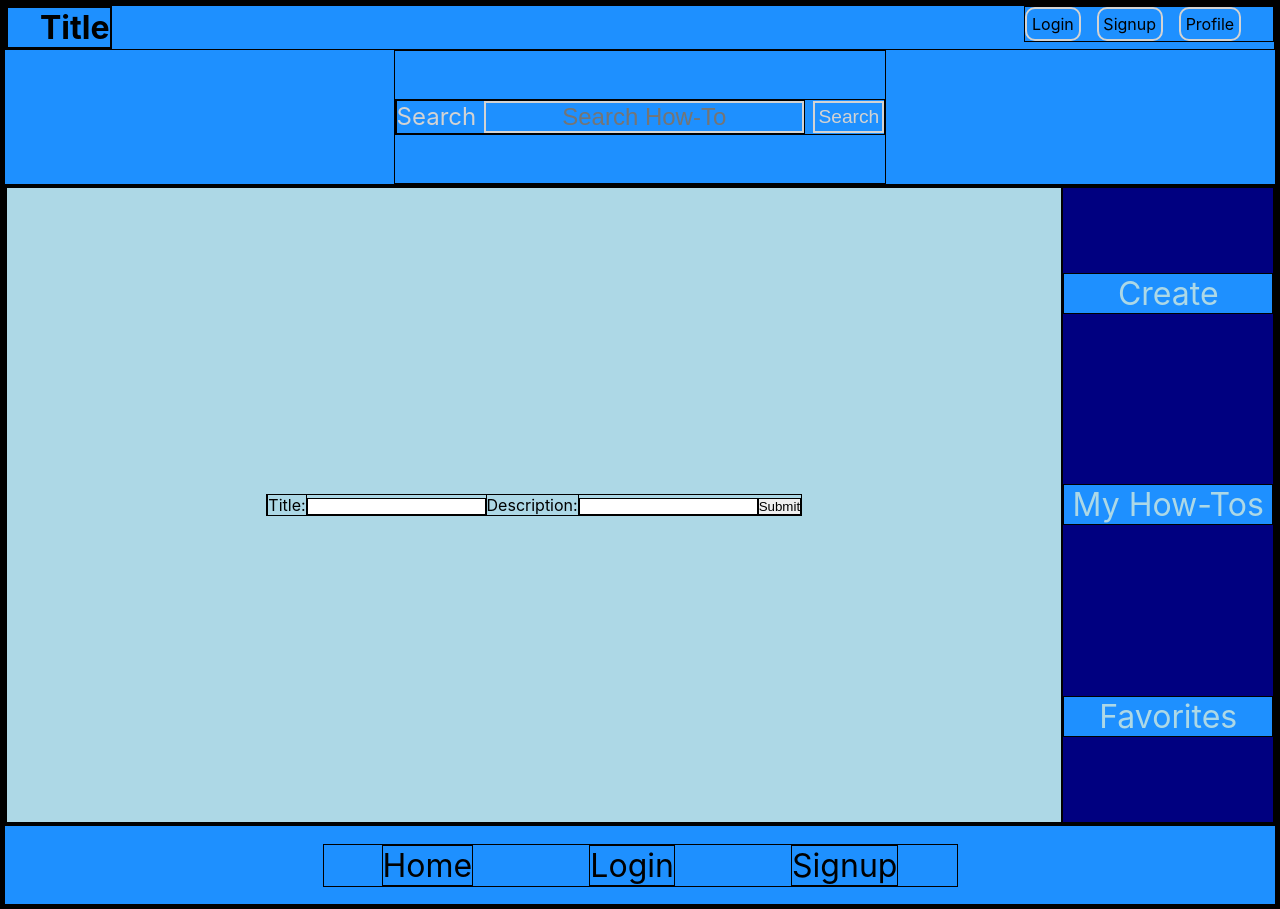
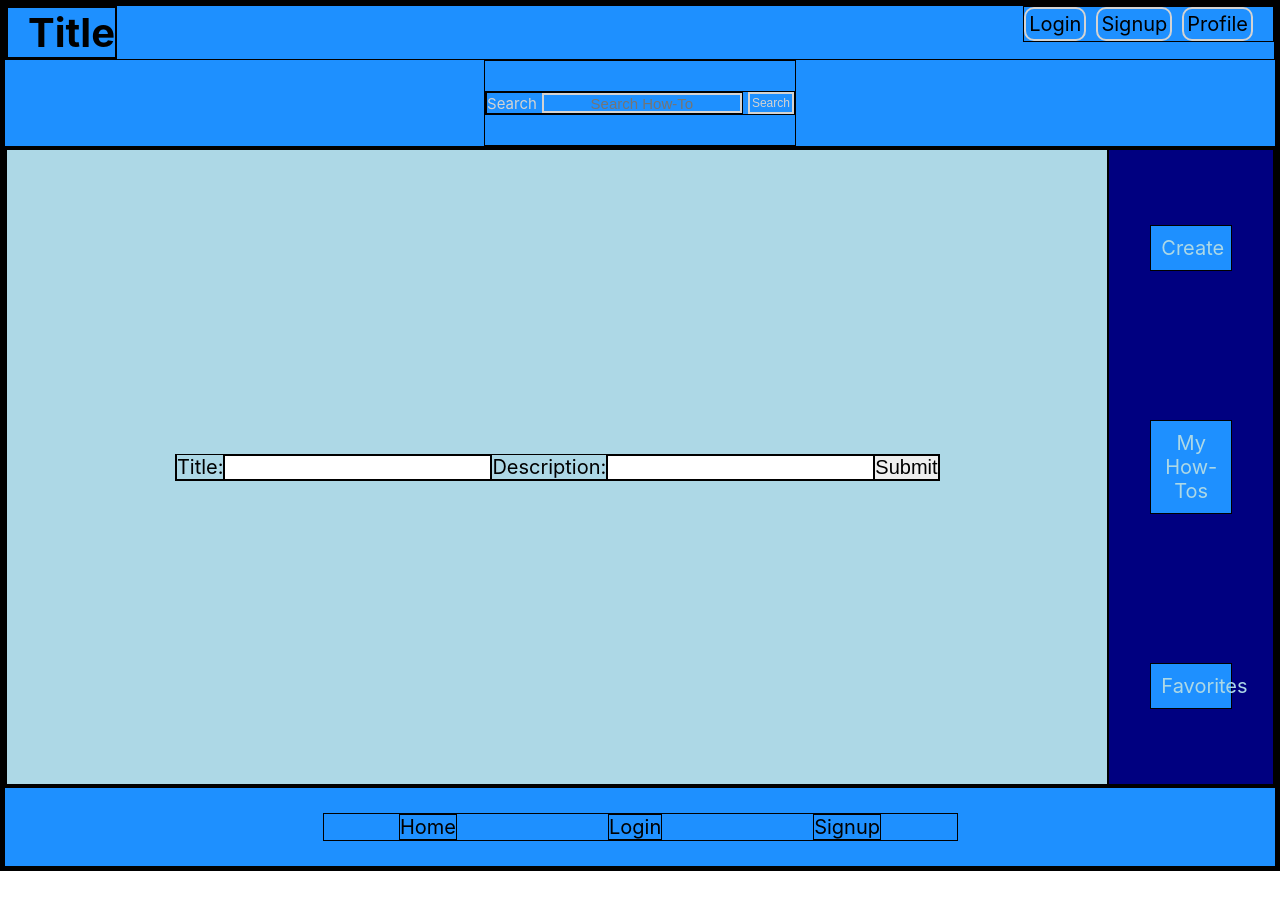
Before and after one commit to buildweek-howto3/front-end, a React (Create React App) app in the folder how-to/: page /profile/create-how-to in a window 1280 px wide. After the commit the page ends 871 px from the top, so only its background shows below. Built offline with nearby package versions, Linux system fonts and the light colour scheme; no server answers; sample sign-in values are in the browser's storage.

Commit message:
setting up put request for the edit function

```diff
--- a/how-to/src/App.css
+++ b/how-to/src/App.css
@@ -4,6 +4,10 @@
   padding: 0;
   text-align: center;
   border: 1px solid black;
+}
+
+html {
+  font-size: 62.5%;
 }
 
 a {
@@ -17,3 +21,11 @@ nav {
   width: 50%;
   font-size: 2rem;
 }
+
+h1, h2 {
+  font-size: 4rem;
+}
+
+a, p, input, label, button {
+  font-size: 2rem;
+}
--- a/how-to/src/components/CreateHowTo.js
+++ b/how-to/src/components/CreateHowTo.js
@@ -12,7 +12,7 @@ function CreateHowTo(props) {
   const { push } = useHistory()
 //   console.log(props);
   const [newHowToInputs, setNewHowToInputs] = useState(initialNewHowTo);
-
+  const [edit, setEdit] = useState(false)
   const captureNewHowTo = (e) => {
     setNewHowToInputs({
       ...newHowToInputs,
--- a/how-to/src/components/MyHowTos.js
+++ b/how-to/src/components/MyHowTos.js
@@ -1,44 +1,56 @@
 import React, { useState, useEffect } from "react";
 import { getUserHowTos } from "../actions/howToActions";
 import { connect } from "react-redux";
-import { axiosWithAuth } from "../utils/axiosWithAuth"
+import { axiosWithAuth } from "../utils/axiosWithAuth";
 
 function MyHowTos(props) {
   //  console.log(props.userId)
   // console.log(props.userHowTos)
-  const [loadingUserHowTos, setLoadingUserHowTos] = useState(false)
-  const id = props.userId;
+  const [loadingUserHowTos, setLoadingUserHowTos] = useState(false);
+  const [editing, setEditing] = useState(false);
+
   useEffect(() => {
-    props.getUserHowTos(id);
-  }, [loadingUserHowTos]);
+    props.getUserHowTos(props.userId);
+  }, [loadingUserHowTos, props.howTos]);
   console.log(props.userHowTos);
 
-
   const editHowTo = (id) => {
-    console.log(id)
-
-  }
+    console.log(id);
+    setEditing(!editing);
+  };
 
   const deleteHowTo = (id) => {
-    console.log(id)
+    console.log(id);
     axiosWithAuth()
-    .delete(`https://howtobw.herokuapp.com/api/posts/${id}`)
-    .then(res => {
-      console.log(res)
-      setLoadingUserHowTos(!loadingUserHowTos)
-    })
-    .catch(err => {
-      console.log(err)
-    })
-  }
+      .delete(`https://howtobw.herokuapp.com/api/posts/${id}`)
+      .then((res) => {
+        console.log(res);
+        setLoadingUserHowTos(!loadingUserHowTos);
+      })
+      .catch((err) => {
+        console.log(err);
+      });
+  };
   return (
     <div>
       {props.userHowTos.map((item) => {
         return (
           <div>
-            <h2>{item.title}</h2>
-            <p>{item.description}</p>
-            <button onClick={() => deleteHowTo(item.postId)}>Edit</button>
+            {editing ? (
+              <form>
+                <label>Title:</label>
+                <input placeholder={item.title} />
+                <label>Description:</label>
+                <input placeholder={item.description} />
+              </form>
+            ) : (
+              <div>
+                <h2>Title: {item.title}</h2>
+                <p> Description: {item.description}</p>
+              </div>
+            )}
+
+            <button onClick={() => editHowTo(item.postId)}>Edit</button>
             <button onClick={() => deleteHowTo(item.postId)}>Delete</button>
           </div>
         );
@@ -49,6 +61,7 @@ function MyHowTos(props) {
 const mapStateToProps = (state) => {
   return {
     ...state,
+    howTos: state.howTos,
     userId: state.userId,
     userHowTos: state.userHowTos,
   };
--- a/how-to/src/components/Profile.js
+++ b/how-to/src/components/Profile.js
@@ -12,14 +12,21 @@ const ProfileContainer = styled.div`
   max-height: 100%;
   height: 100%;
   nav {
-    width: 20%;
+    width: 15%;
     display: flex;
     flex-flow: column;
+    align-items: center;
     height: 100%;
     background-color: navy;
     a {
       color: lightblue;
       background-color: dodgerblue;
+      width: 50%;
+      padding: 1rem;
+      &:hover {
+        background-color: skyblue;
+        color: navy;
+      }
     }
   }
 `;
```
